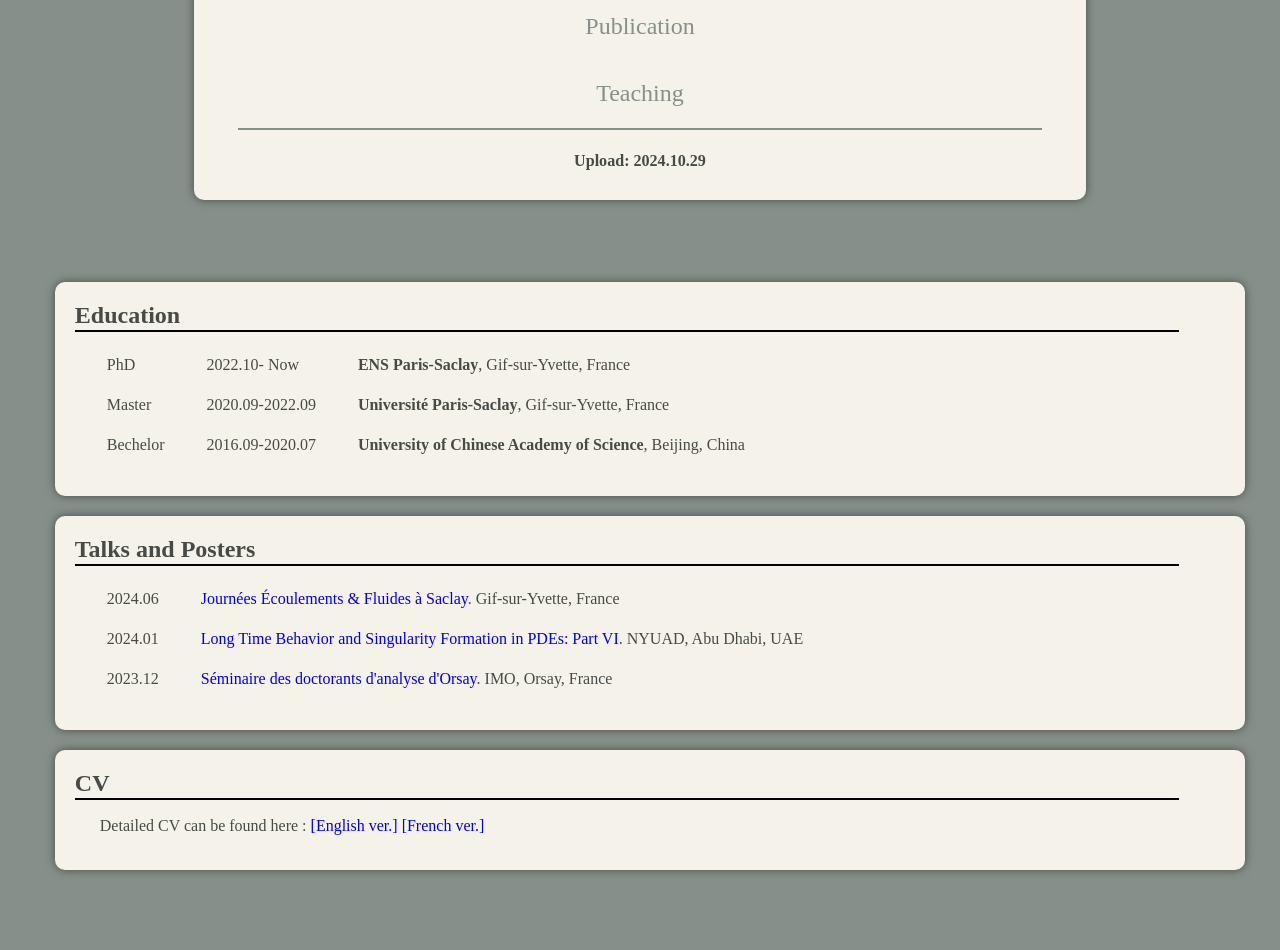
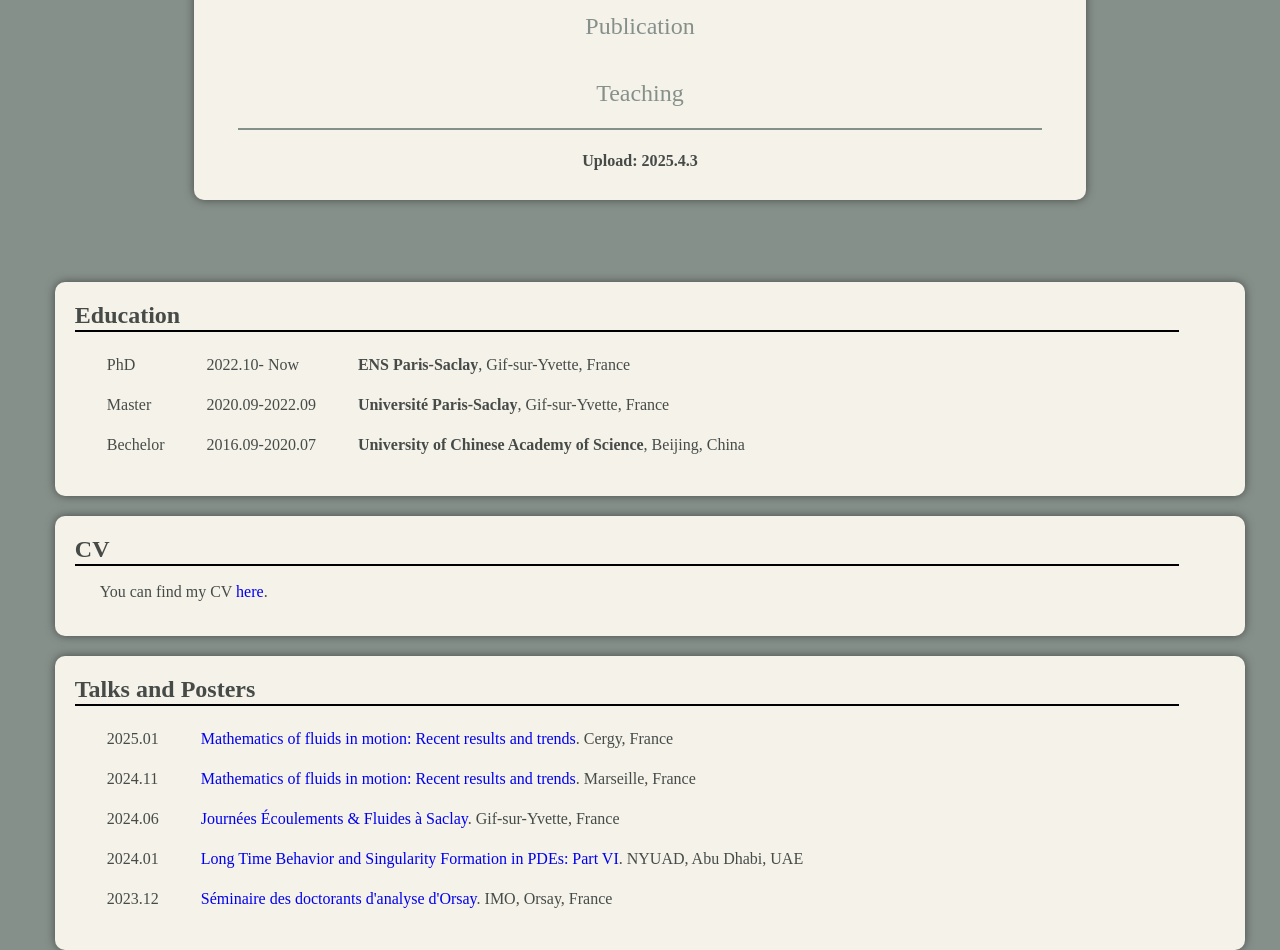
Before and after one commit to hcYang-math/hcYang-math.github.io, a plain HTML site: page en/experience.html in a window 1280 px wide. Shown: the part 278-1228 px from the top of the page. Drawn offline with Linux system fonts and the light colour scheme.

Commit message:
2025.4.3

```diff
--- a/en/experience.html
+++ b/en/experience.html
@@ -40,7 +40,7 @@
                 </div> -->
                 <div class="line-horizontal" id="nav-line1"></div>
                 <nav class="nav-title">
-                    <h6>Upload: 2024.10.29</h6>
+                    <h6>Upload: 2025.4.3</h6>
                 </nav>
             </div>
         </div>
@@ -74,6 +74,18 @@
                 </div>
             </div>
 
+            <div class="block" id="cv">
+                <div class="block-title">
+                    <h2>CV</h2>
+                    <div class="line-horizontal"></div>
+                </div>
+                <div class="block-content">
+                    <div class="block-box">
+                        <p>You can find my CV <a href="../pdf/CV-Haocheng Yang_en.pdf">here</a>. </p>
+                    </div>
+                </div>
+            </div>
+
             <div class="block" id="talk">
                 <div class="block-title">
                     <h2>Talks and Posters</h2>
@@ -82,6 +94,14 @@
                 <div class="block-content">
                     <div class="block-box">
                         <table>
+                            <tr>
+                                <td>2025.01</td>
+                                <td><a href="https://cyagm.cnrs.fr/evenements/seminaire-analyse-et-edp-haocheng-yang/" target="_blank">Mathematics of fluids in motion: Recent results and trends</a>. Cergy, France</td>
+                            </tr>
+                            <tr>
+                                <td>2024.11</td>
+                                <td><a href="https://conferences.cirm-math.fr/3108.html" target="_blank">Mathematics of fluids in motion: Recent results and trends</a>. Marseille, France</td>
+                            </tr>
                             <tr>
                                 <td>2024.06</td>
                                 <td><a href="https://jefs.lisn.upsaclay.fr" target="_blank">Journées Écoulements & Fluides à Saclay</a>. Gif-sur-Yvette, France</td>
@@ -98,18 +118,6 @@
                     </div>
                 </div>
             </div>
-
-            <div class="block" id="cv">
-                <div class="block-title">
-                    <h2>CV</h2>
-                    <div class="line-horizontal"></div>
-                </div>
-                <div class="block-content">
-                    <div class="block-box">
-                        <p>Detailed CV can be found here : <a href="../pdf/CV-Haocheng Yang_en.pdf">[English ver.]</a> <a href="../pdf/CV-Haocheng Yang_fr.pdf">[French ver.]</a></p>
-                    </div>
-                </div>
-            </div>
         </div>
 </body>
 
```
Also changed, not shown: en/publication.html (+6 -1 lines), en/teaching.html (+6 -1 lines), index.html (+4 -9 lines), 2 other files.
